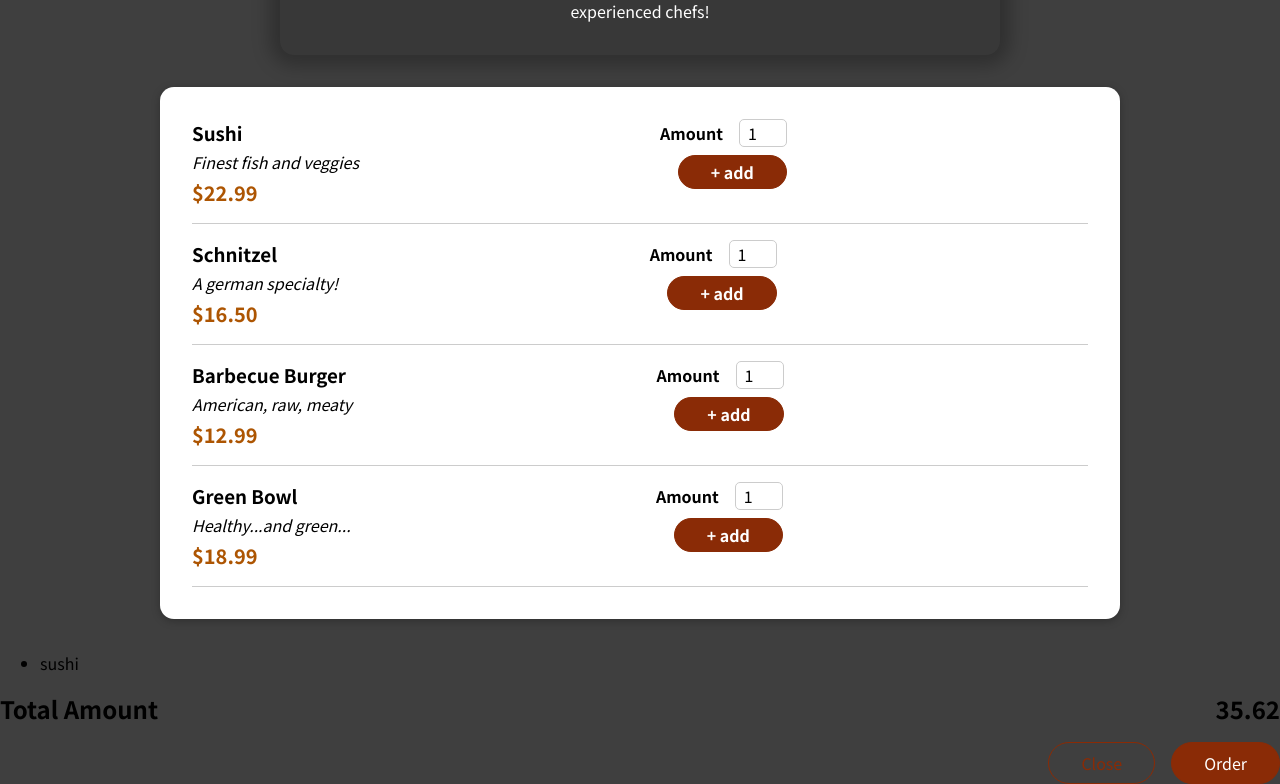
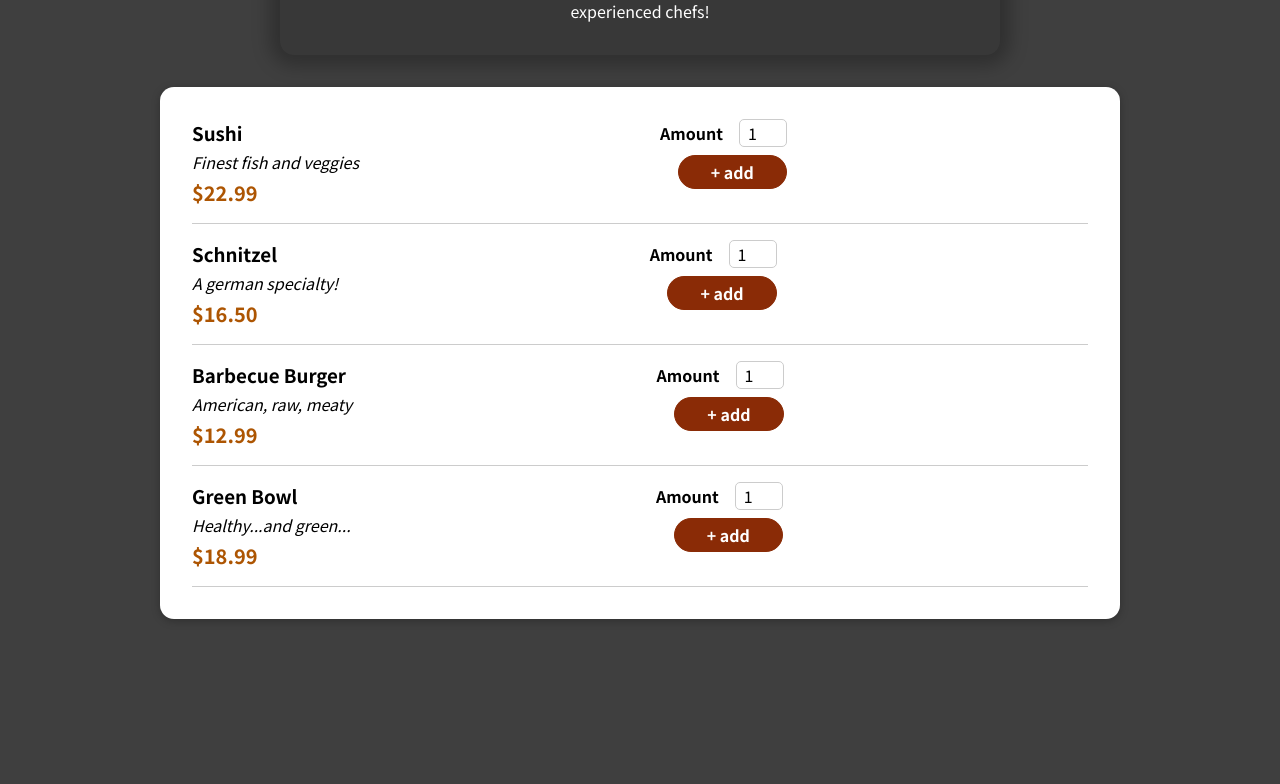
Before and after one commit to hadar-g/food-order-app, a React (Create React App) app: page / in a window 1280 px wide. Shown: the part 418-1202 px from the top of the page. After the commit the page ends 1069 px from the top, so only its background shows below. Built offline with nearby package versions, Linux system fonts and the light colour scheme.

Commit message:
buttons to open and close modal

```diff
--- a/src/App.js
+++ b/src/App.js
@@ -1,16 +1,28 @@
-import {Fragment} from 'react'
+import {Fragment, useState} from 'react'
 import Header from './components/Layout/Header'
 import Meals from './components/Meals/Meals'
 import Cart from './components/Cart/Cart.js'
 
 function App() {
+
+  const [cartIsShown, setCartIsShown] = useState(false)
+
+  const showCartHandler = () => {
+    setCartIsShown(true)
+  }
+
+  const hideCartHandler = () => {
+    setCartIsShown(false)
+  }
+
   return (
     <>
-      <Header />
+     {cartIsShown && <Cart onClose = {hideCartHandler}/>}
+      <Header onShowCart ={showCartHandler}/>
       <main>
         <Meals />
       </main>
-      <Cart/>
+
 
     </>
   );
--- a/src/components/Cart/Cart.js
+++ b/src/components/Cart/Cart.js
@@ -1,19 +1,20 @@
 import classes from './Cart.module.css'
+import Modal from '../UI/Modal'
 
 const cartItems = <ul className = {classes['cart-tiems']}>{[{id: 'c1', name: 'sushi', amount : 2, price: 12.99}].map((item) => <li>{item.name}</li>)}</ul>
 const Cart = props => {
     return(
-        <div>
+        <Modal>
             {cartItems}
             <div className = {classes.total}>
                 <span>Total Amount</span>
                 <span>35.62</span>
             </div>
             <div className = {classes.actions}>
-                <button className = {classes['button--alt']} > Close</button>
+                <button className = {classes['button--alt']} onClick ={props.onClose}> Close</button>
                 <button className = {classes.button}>Order</button>
             </div>
-        </div>
+        </Modal>
     )
 }
 
--- a/src/components/Layout/Header.js
+++ b/src/components/Layout/Header.js
@@ -7,7 +7,7 @@
     return(<>
     <header className={classes.header}>
         <h1>ReactMeals</h1>
-        <HeaderCartButton />
+        <HeaderCartButton onClick = {props.onShowCart}/>
     </header>
         <div className={classes['main-image']}>
             <img src={mealsImg} alt =" a table full of food" />
--- a/src/components/Layout/HeaderCartButton.js
+++ b/src/components/Layout/HeaderCartButton.js
@@ -2,7 +2,7 @@
 import classes from './HeaderCartButton.module.css'
 
 const HeaderCartButton = props => {
-    return <button className = {classes.button}>
+    return <button className = {classes.button} onClick ={props.onClick}>
         <span className = {classes.icon}>
             <CartIcon />
         </span>
--- a/src/components/UI/Modal.js
+++ b/src/components/UI/Modal.js
@@ -19,7 +19,7 @@
 const Modal = props => {
     return(
         <>
-        {ReactDom.createPortal(<Backdrop />, protalElement)}
+        {ReactDom.createPortal(<Backdrop />, portalElement)}
         {ReactDom.createPortal(<ModalOverlay>{props.children}</ModalOverlay>, portalElement)}
         </>
     )
```
